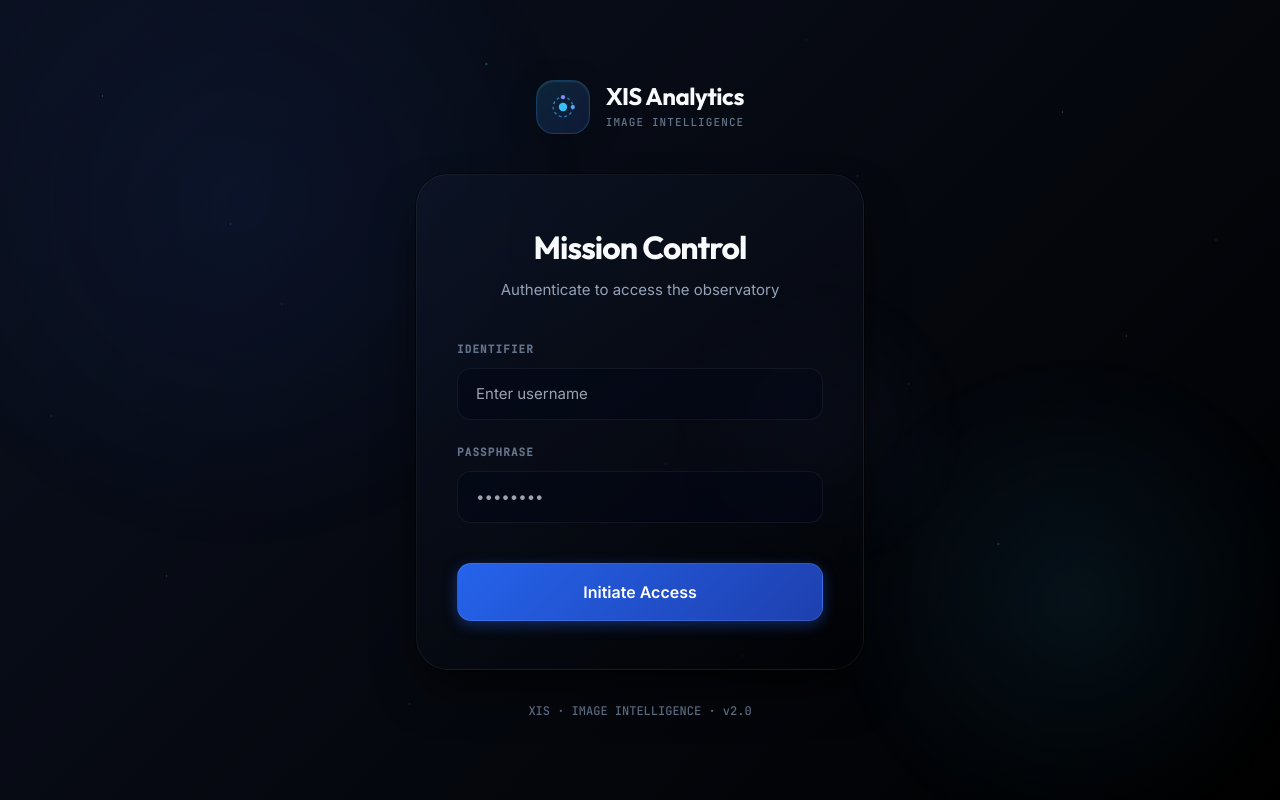
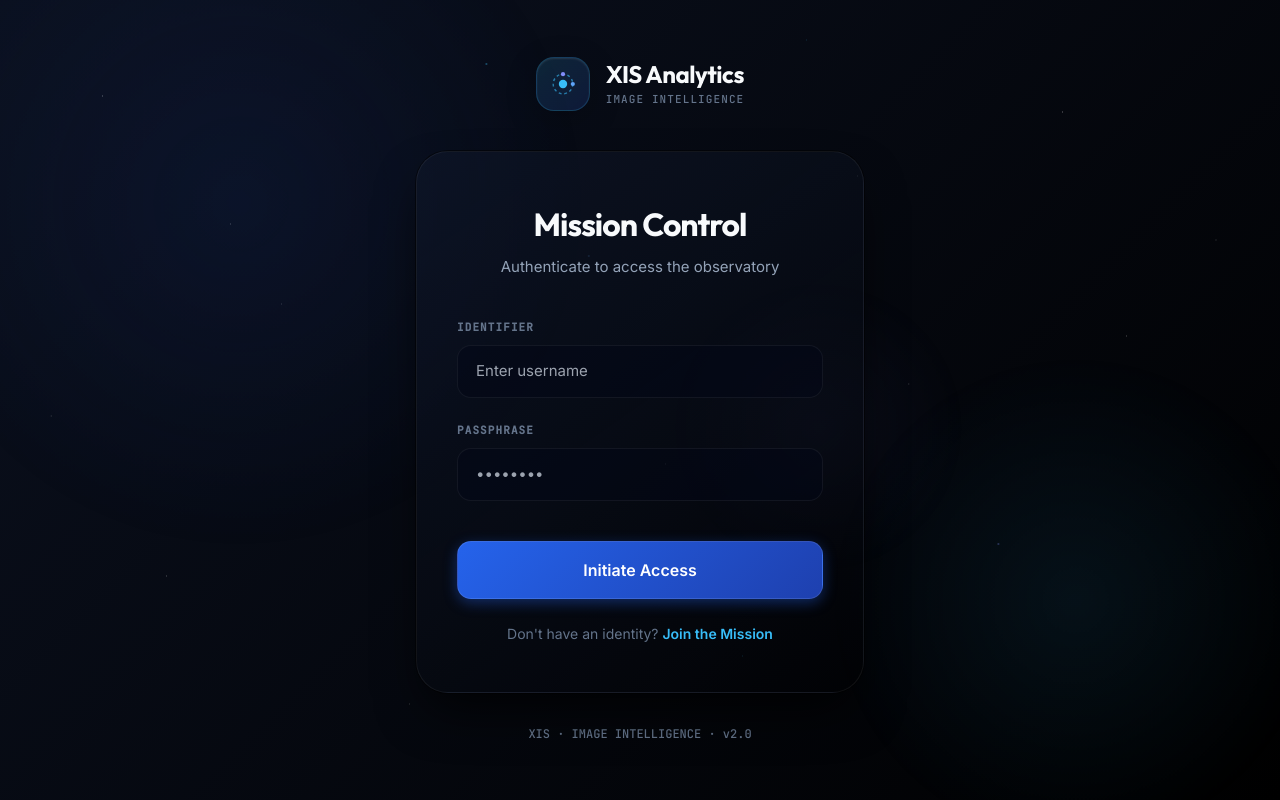
Before and after one commit to Zubair-hussain/Image-Analytics, a Next.js app in the folder xis_frontend/: page /login in a window 1280 px wide. Built offline with nearby package versions, Linux system fonts and the light colour scheme; no server answers.

Commit message:
feat(auth): link login page to signup flow

```diff
--- a/xis_frontend/app/(auth)/login/page.tsx
+++ b/xis_frontend/app/(auth)/login/page.tsx
@@ -2,6 +2,7 @@
 import { useState, useEffect } from "react";
 import { useRouter } from "next/navigation";
 import { api } from "@/lib/api";
+import Link from "next/link";
 
 export default function LoginPage() {
   const router = useRouter();
@@ -162,6 +163,15 @@ export default function LoginPage() {
                 <>Initiate Access</>
               )}
             </button>
+
+            <div style={{ textAlign: "center", marginTop: 24 }}>
+               <p style={{ fontSize: 14, color: "var(--text-muted)" }}>
+                 Don&apos;t have an identity? {" "}
+                 <Link href="/signup" style={{ color: "var(--aurora)", fontWeight: 600, textDecoration: "none" }}>
+                   Join the Mission
+                 </Link>
+               </p>
+            </div>
           </form>
         </div>
 
```
